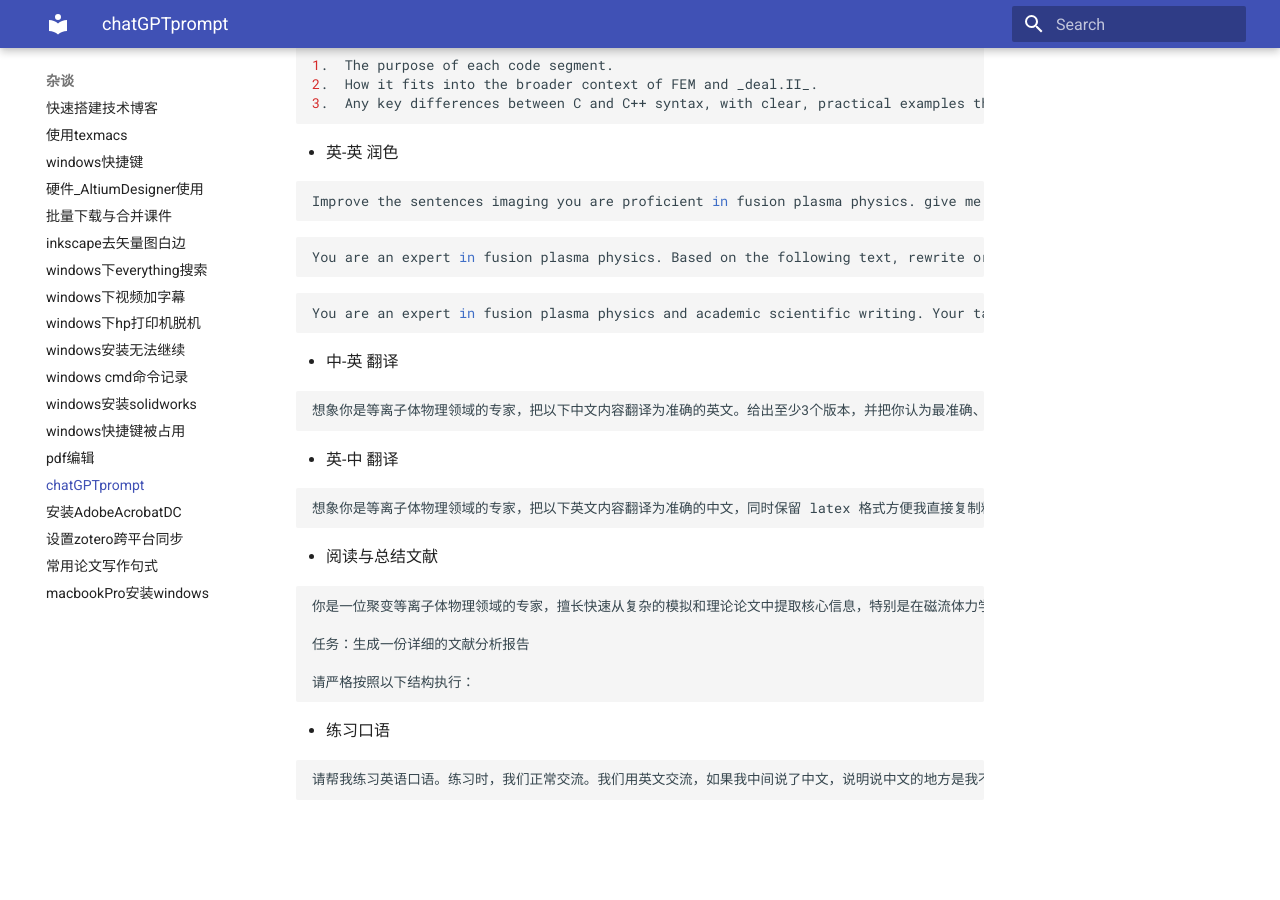
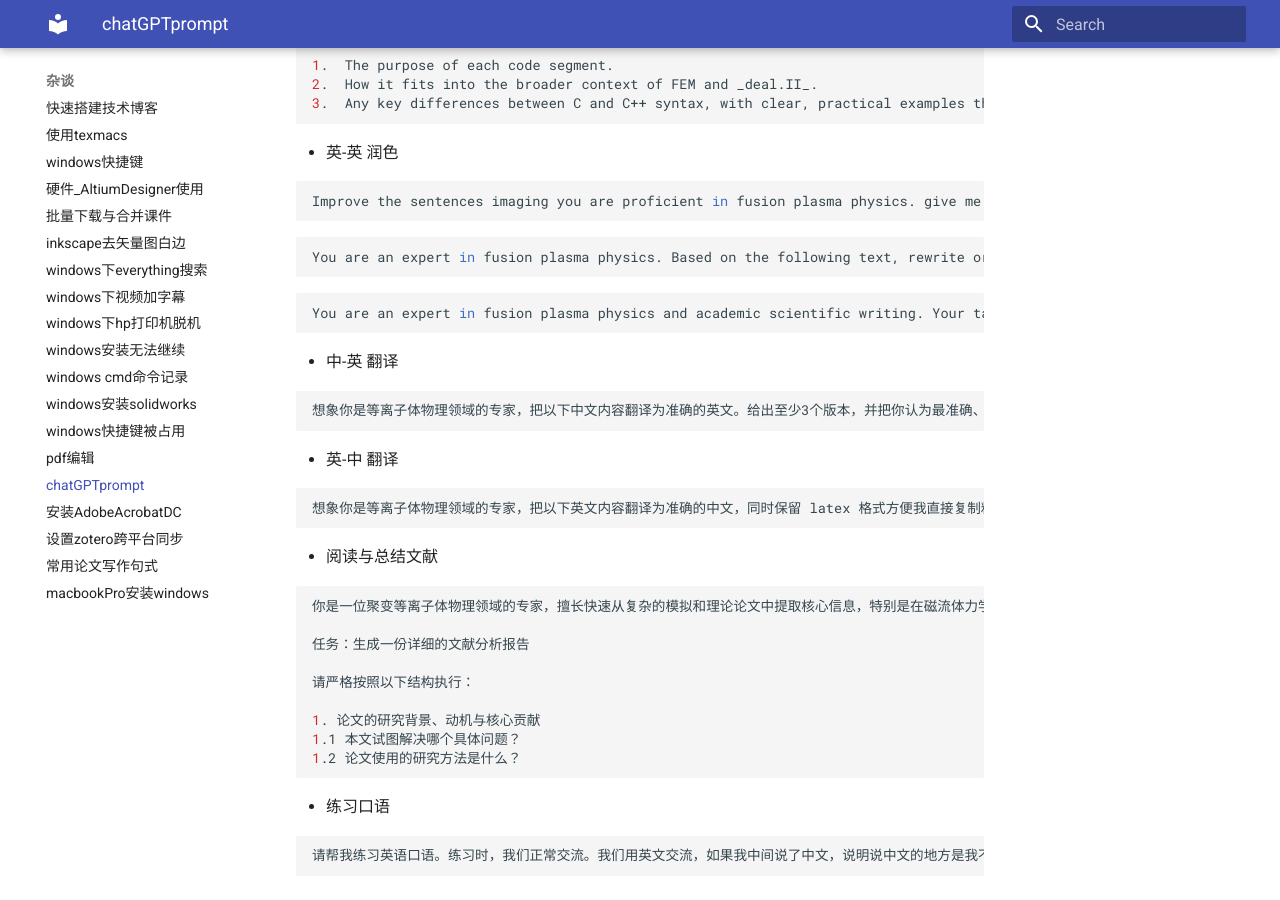
Before and after one commit to ymma98/technotes, an MkDocs documentation site: the page built from docs/杂谈/chatGPT_prompt.md, in a window 1280 px wide and 900 px high, scrolled down 660 px. Built offline with MkDocs 1.6.1 and Material for MkDocs 9.7.7, drawn with Linux system fonts in a browser that asks for light colours; before the commit the page ends 1484 px from its top, so only the background shows below that; part of the change alters nothing that is shown.

Commit message:
docs/杂谈/chatGPT_prompt.md updated from https://stackedit.cn/

````diff
--- a/docs/杂谈/chatGPT_prompt.md
+++ b/docs/杂谈/chatGPT_prompt.md
@@ -64,6 +64,10 @@ You are an expert in fusion plasma physics and academic scientific writing. Your
 
 请严格按照以下结构执行：
 
+1. 论文的研究背景、动机与核心贡献
+1.1 本文试图解决哪个具体问题？
+1.2 论文使用的研究方法是什么？
+
 ```
 
 * 练习口语
@@ -72,7 +76,7 @@ You are an expert in fusion plasma physics and academic scientific writing. Your
 请帮我练习英语口语。练习时，我们正常交流。我们用英文交流，如果我中间说了中文，说明说中文的地方是我不知道怎么用英语表达的地方，这时候你也要告诉我如何正确表达。在保持正常交流的同时，你也把改进的建议告诉我
 ```
 <!--stackedit_data:
-eyJoaXN0b3J5IjpbLTE2MTQ5NTI1NjQsMTU1Nzg5NTU3OSwxOT
-E1NzU1NDg2LC0yMDQ1NTQ0NjYsLTEzODMwNDI4MTYsLTE3ODAw
-NDc1NDgsLTEzOTk5NDIzMjldfQ==
+eyJoaXN0b3J5IjpbMTg2ODQ1MTQzNiwxNTU3ODk1NTc5LDE5MT
+U3NTU0ODYsLTIwNDU1NDQ2NiwtMTM4MzA0MjgxNiwtMTc4MDA0
+NzU0OCwtMTM5OTk0MjMyOV19
 -->
````
